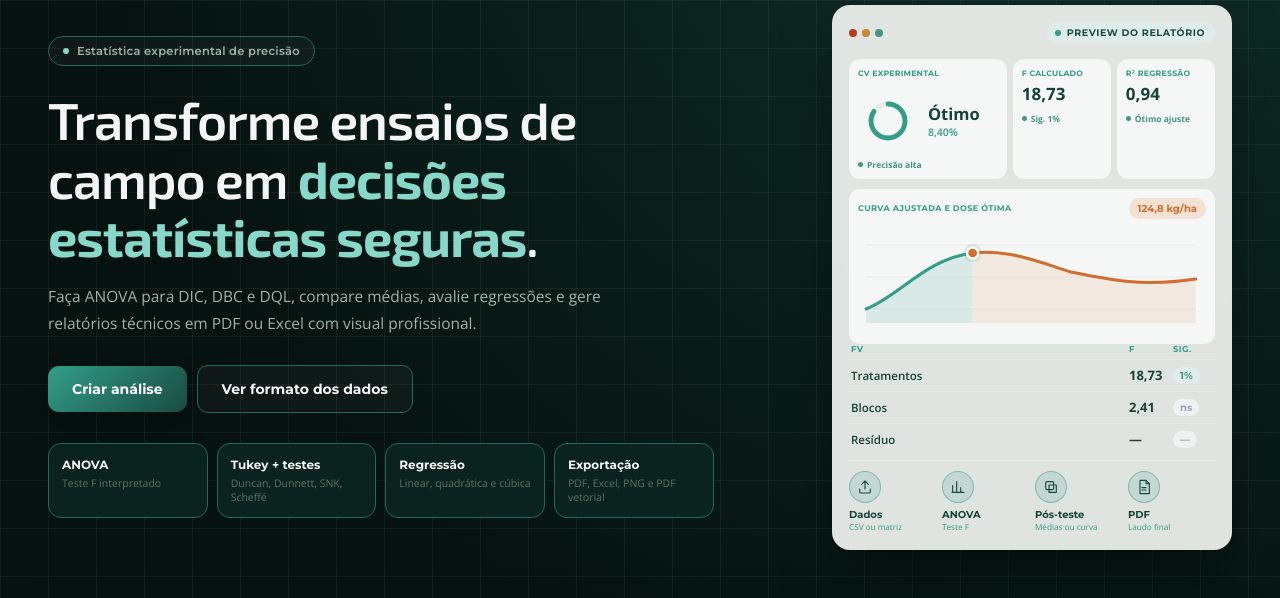
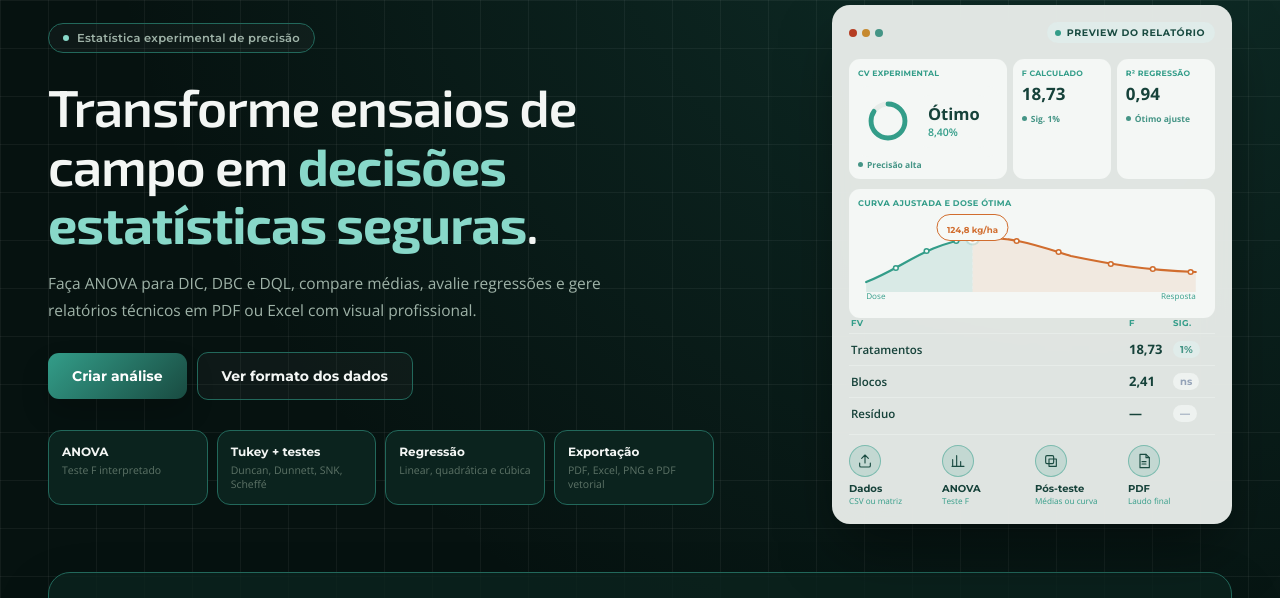
Before and after one commit to solverestatistica-brazil/solver-estatistica, a plain HTML site: page frontend/index.html in a window 1280 px wide. Shown: the part 144-742 px from the top of the page. Drawn offline with nearby package versions, Linux system fonts and the light colour scheme; no server answers.

Commit message:
Ajusta chart, dose callout e curva com marcadores

```diff
--- a/frontend/index.html
+++ b/frontend/index.html
@@ -59,19 +59,29 @@
 <div><label>R² regressão</label><strong id="previewR2">0,94</strong><em>Ótimo ajuste</em></div>
 </div>
 <div class="chart-placeholder">
-<div class="chart-title"><span>Curva ajustada e dose ótima</span><b id="previewDose">124,8 kg/ha</b></div>
-<svg width="100%" height="105" viewBox="0 0 340 105" preserveAspectRatio="none" xmlns="http://www.w3.org/2000/svg">
-<line x1="8" y1="20" x2="330" y2="20" style="stroke:var(--surface-line)" stroke-width="1"/>
-<line x1="8" y1="52" x2="330" y2="52" style="stroke:var(--surface-line)" stroke-width="1"/>
-<line x1="8" y1="84" x2="330" y2="84" style="stroke:var(--surface-line)" stroke-width="1"/>
-<path d="M8,84 C42,70 66,34 112,28 L112,98 L8,98 Z" style="fill:var(--brand)" opacity="0.14"/>
-<path d="M112,28 C150,24 182,39 208,47 C246,55 278,62 330,54 L330,98 L112,98 Z" style="fill:var(--accent)" opacity="0.1"/>
-<path d="M8,84 C42,70 66,34 112,28" fill="none" style="stroke:var(--brand)" stroke-width="3" stroke-linecap="round"/>
-<path d="M112,28 C150,24 182,39 208,47 C246,55 278,62 330,54" fill="none" style="stroke:var(--accent)" stroke-width="3" stroke-linecap="round"/>
-<line x1="112" y1="28" x2="112" y2="96" style="stroke:var(--surface-line)" stroke-width="1.5" stroke-dasharray="3,3"/>
-<circle cx="112" cy="28" r="9" style="fill:var(--brand)" opacity="0.16"/>
-<circle cx="112" cy="28" r="5.5" style="fill:var(--accent)" stroke="var(--surface)" stroke-width="2.5"/>
+<div class="chart-title"><span>Curva ajustada e dose ótima</span></div>
+<div class="chart-wrap">
+<div class="dose-callout" style="left:32.9%"><b id="previewDose">124,8 kg/ha</b></div>
+<svg width="100%" height="90" viewBox="0 0 340 90" preserveAspectRatio="none" xmlns="http://www.w3.org/2000/svg">
+<path d="M8,68 C42,55 66,30 112,24 L112,78 L8,78 Z" style="fill:var(--brand)" opacity="0.14"/>
+<path d="M112,24 C150,21 182,34 208,42 C246,50 278,56 330,58 L330,78 L112,78 Z" style="fill:var(--accent)" opacity="0.1"/>
+<path d="M8,68 C42,55 66,30 112,24" fill="none" style="stroke:var(--brand)" stroke-width="2.2" stroke-linecap="round"/>
+<path d="M112,24 C150,21 182,34 208,42 C246,50 278,56 330,58" fill="none" style="stroke:var(--accent)" stroke-width="2.2" stroke-linecap="round"/>
+<line x1="112" y1="24" x2="112" y2="76" style="stroke:var(--surface-line)" stroke-width="1.2" stroke-dasharray="3,3"/>
+<circle cx="37" cy="54" r="2.3" style="fill:var(--surface)" stroke="var(--brand)" stroke-width="1.5"/>
+<circle cx="67" cy="37" r="2.3" style="fill:var(--surface)" stroke="var(--brand)" stroke-width="1.5"/>
+<circle cx="96" cy="27" r="2.3" style="fill:var(--surface)" stroke="var(--brand)" stroke-width="1.5"/>
+<circle cx="155" cy="27" r="2.3" style="fill:var(--surface)" stroke="var(--accent)" stroke-width="1.5"/>
+<circle cx="196" cy="38" r="2.3" style="fill:var(--surface)" stroke="var(--accent)" stroke-width="1.5"/>
+<circle cx="247" cy="50" r="2.3" style="fill:var(--surface)" stroke="var(--accent)" stroke-width="1.5"/>
+<circle cx="288" cy="55" r="2.3" style="fill:var(--surface)" stroke="var(--accent)" stroke-width="1.5"/>
+<circle cx="325" cy="58" r="2.3" style="fill:var(--surface)" stroke="var(--accent)" stroke-width="1.5"/>
+<circle cx="112" cy="24" r="7.5" style="fill:var(--brand)" opacity="0.16"/>
+<circle cx="112" cy="24" r="4.5" style="fill:var(--accent)" stroke="var(--surface)" stroke-width="2"/>
+<text x="8" y="85" font-size="8" style="fill:var(--text-l2);font-family:'Open Sans',sans-serif">Dose</text>
+<text x="330" y="85" text-anchor="end" font-size="8" style="fill:var(--text-l2);font-family:'Open Sans',sans-serif">Resposta</text>
 </svg>
+</div>
 </div>
 <div class="mini-anova">
 <div class="mini-anova-head"><span>FV</span><span>F</span><span>Sig.</span></div>
```
